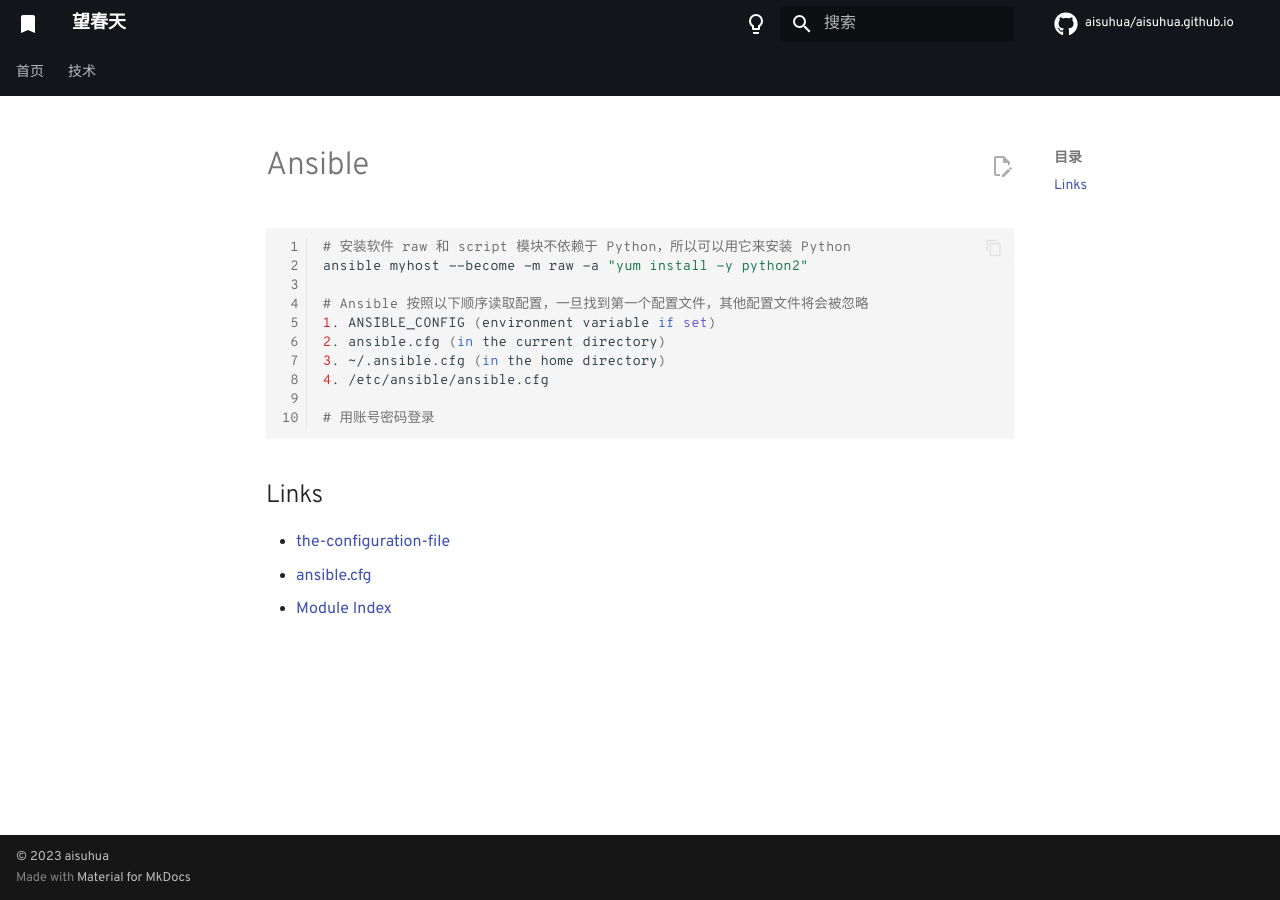
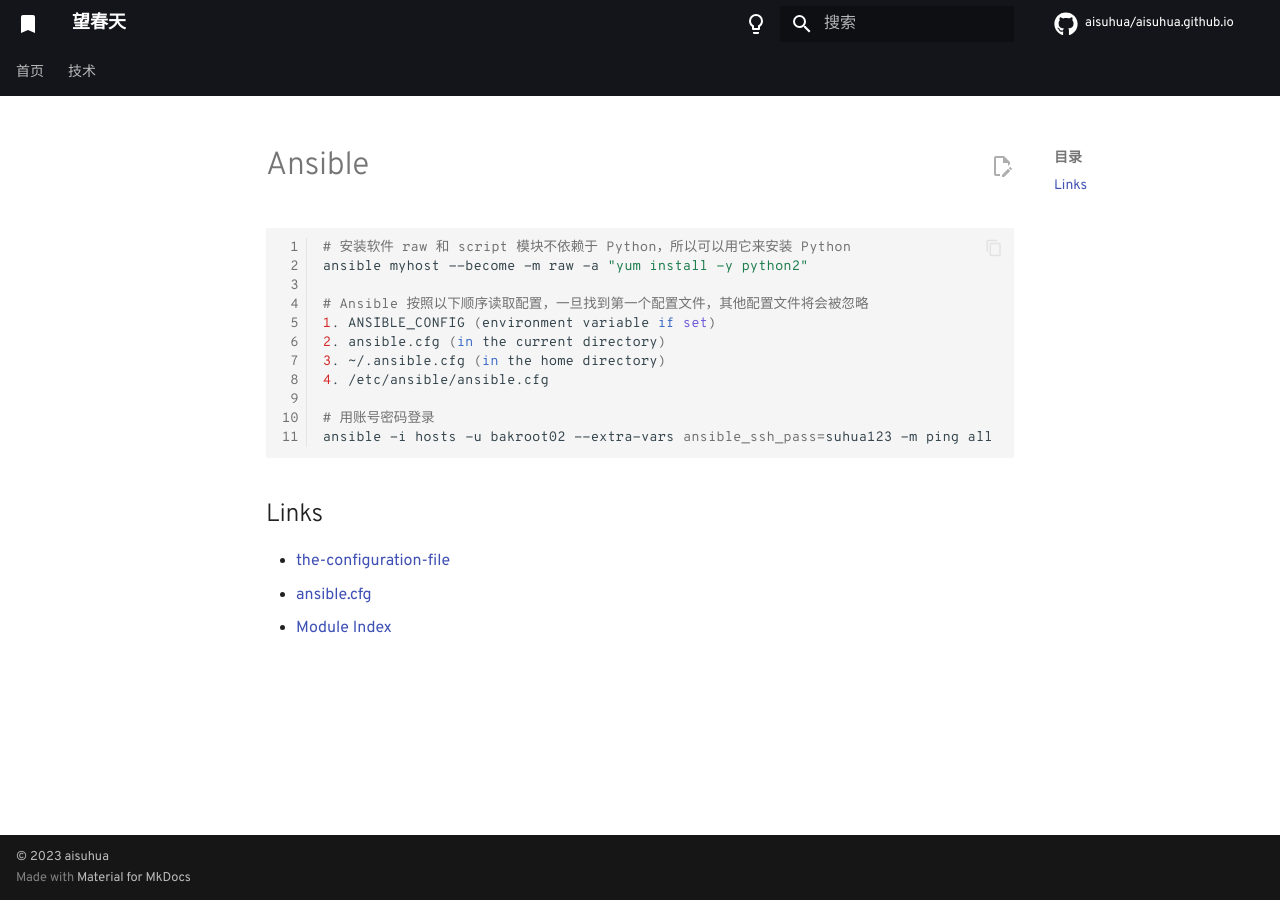
Before and after one commit to aisuhua/aisuhua.github.io, an MkDocs documentation site: the page built from docs/ansible/index.md, in a window 1280 px wide. Built offline with MkDocs 1.6.1 and Material for MkDocs 9.7.7, drawn with Linux system fonts in a browser that asks for light colours; comment, search, counter and statistics services are not loaded.

Commit message:
index.md

````diff
--- a/docs/ansible/index.md
+++ b/docs/ansible/index.md
@@ -11,6 +11,7 @@ ansible myhost --become -m raw -a "yum install -y python2"
 4. /etc/ansible/ansible.cfg
 
 # 用账号密码登录
+ansible -i hosts -u bakroot02 --extra-vars ansible_ssh_pass=suhua123 -m ping all
 ```
 
 ## Links
````
